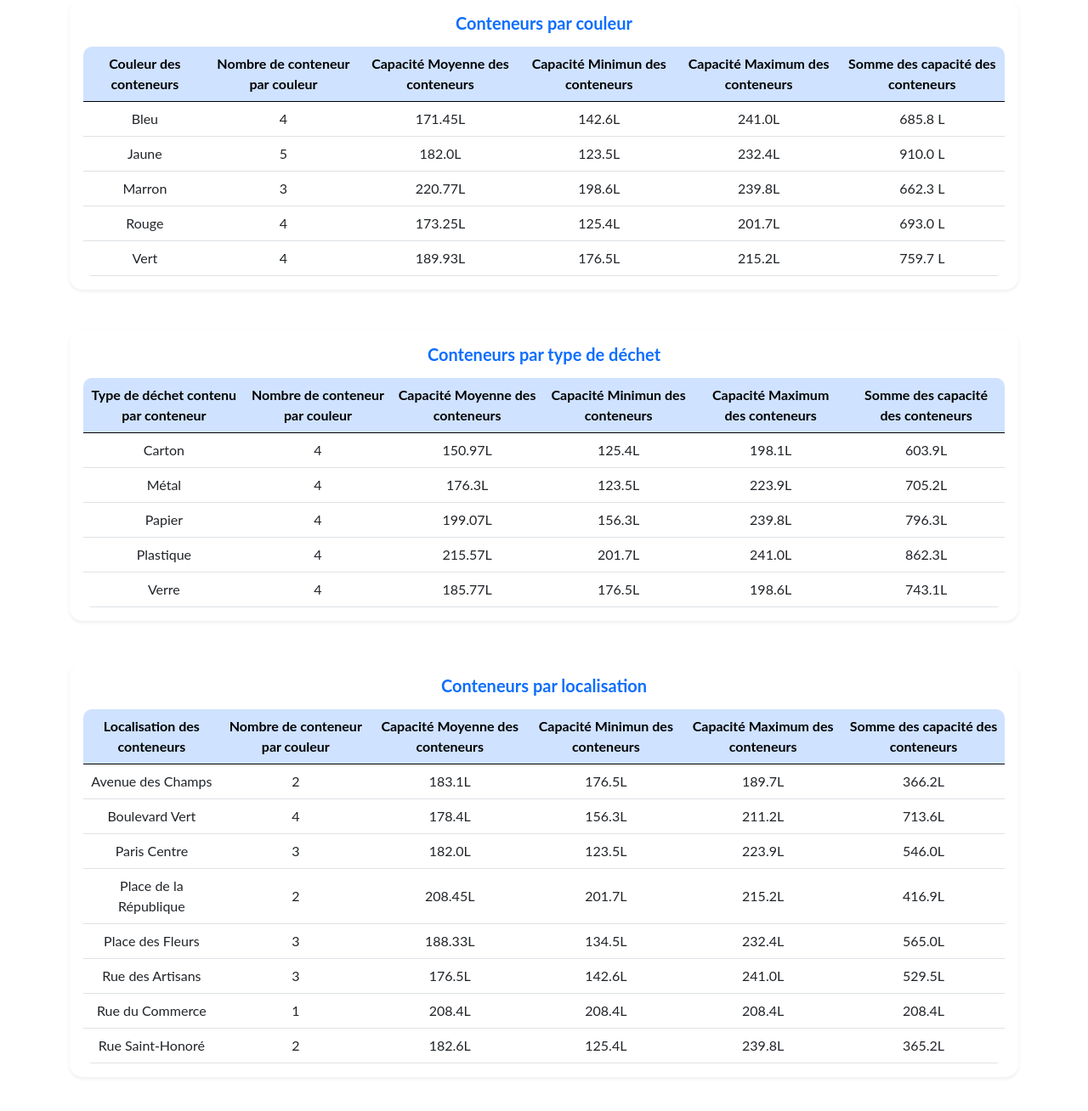
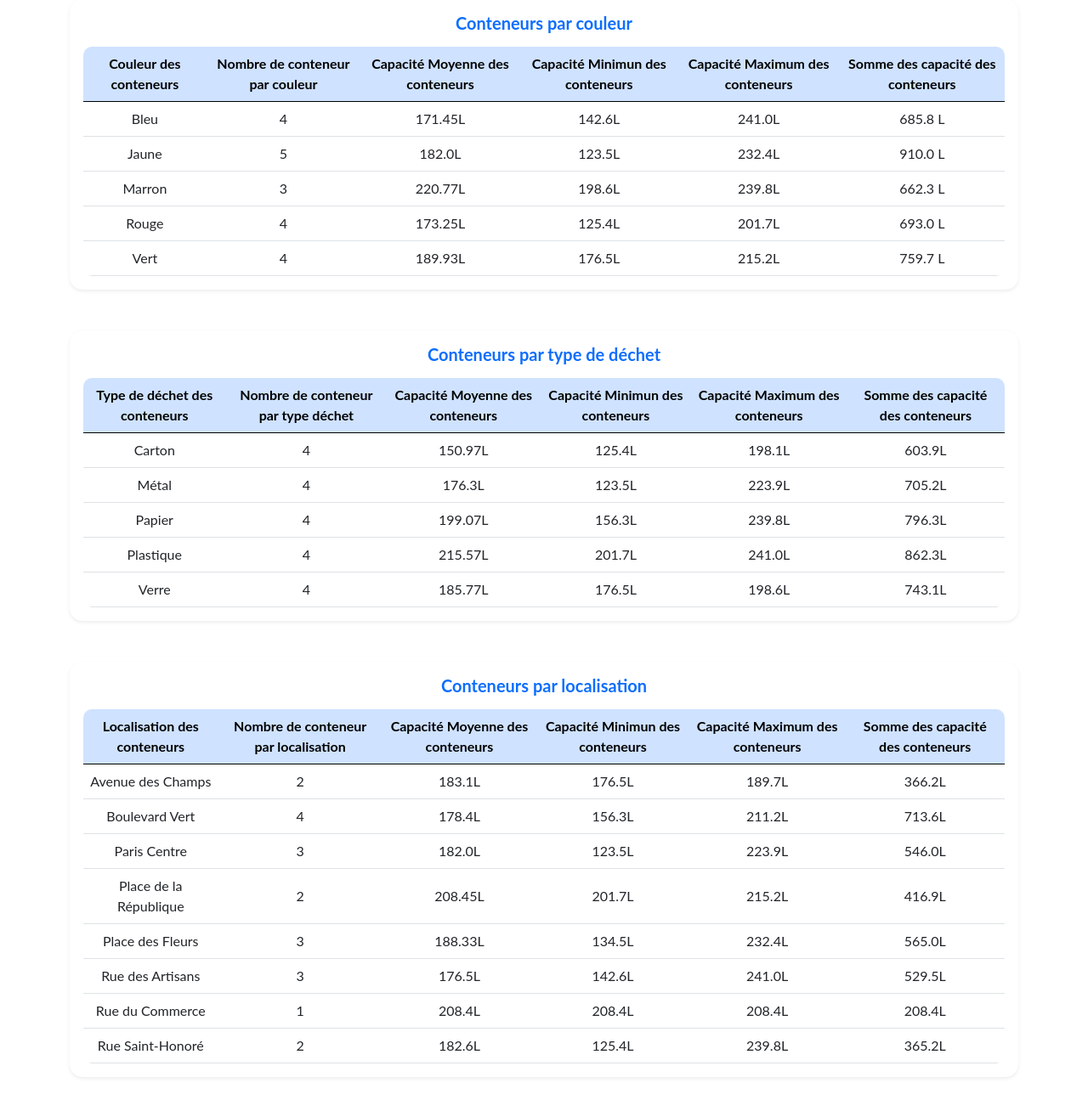
Before and after one commit to EmileCap/Trida, a Flask app: page /conteneur/etat in a window 1280 px wide. Shown: the part 421-1729 px from the top of the page at 85% size. Run offline with Flask 3, Linux system fonts and the light colour scheme; data comes from the database, SQL or seed files in the repository; data that the repository does not hold is empty; some libraries are stand-ins or nearby versions.

Commit message:
ça avance

```diff
--- a/templates/conteneur/etat_conteneur.html
+++ b/templates/conteneur/etat_conteneur.html
@@ -90,8 +90,8 @@
                         <table class="table table-hover align-middle text-center mb-0" style="border-radius:10px; overflow:hidden;">
                             <thead class="table-primary">
                                 <tr>
-                                    <th>Type de déchet contenu par conteneur</th>
-                                    <th>Nombre de conteneur par couleur</th>
+                                    <th>Type de déchet des conteneurs</th>
+                                    <th>Nombre de conteneur par type déchet</th>
                                     <th>Capacité Moyenne des conteneurs</th>
                                     <th>Capacité Minimun des conteneurs</th>
                                     <th>Capacité Maximum des conteneurs</th>
@@ -128,7 +128,7 @@
                             <thead class="table-primary">
                                 <tr>
                                     <th>Localisation des conteneurs</th>
-                                    <th>Nombre de conteneur par couleur</th>
+                                    <th>Nombre de conteneur par localisation</th>
                                     <th>Capacité Moyenne des conteneurs</th>
                                     <th>Capacité Minimun des conteneurs</th>
                                     <th>Capacité Maximum des conteneurs</th>
```
Also changed, not shown: app.py (+4 -4 lines).
